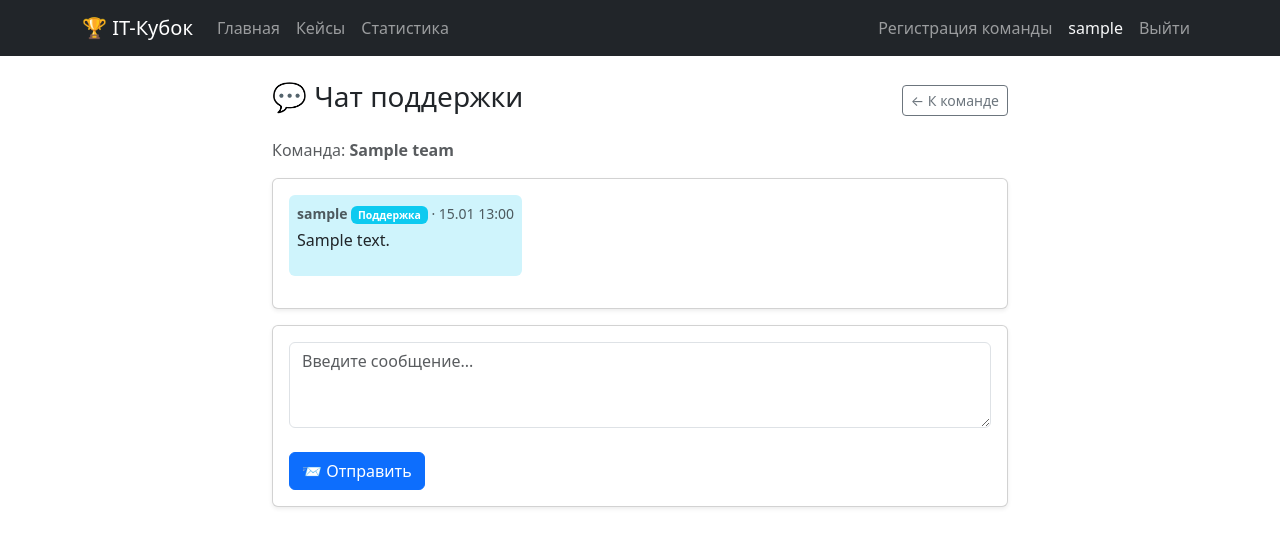
After one commit to kite-house/DevDash, a Django app: page /team/1/chat/ in a window 1280 px wide. The commit adds this page. Shown: the top 547 px of the page. Run offline with Django 5.2, Linux system fonts and the light colour scheme; a user stored in the database is signed in; tables that the repository leaves empty hold one stand-in row (values such as "Sample post"); parts of the project's set-up code (start-up, migrations or seed data) failed here and were passed over; some libraries are stand-ins or nearby versions.

Commit message:
💬 add support chat for team

```diff
--- a/core/forms.py
+++ b/core/forms.py
@@ -37,3 +37,14 @@ class TeamRegistrationForm(forms.ModelForm):
         else:
             self.fields['selected_case'].required = False
             self.fields['selected_case'].help_text = 'Можно выбрать позже'
+
+class ChatMessageForm(forms.Form):
+    """Форма отправки сообщения в чат"""
+    text = forms.CharField(
+        label="",
+        widget=forms.Textarea(attrs={
+            'rows': 3,
+            'placeholder': 'Введите сообщение...',
+            'class': 'form-control'
+        })
+    )
--- a/core/models.py
+++ b/core/models.py
@@ -124,3 +124,28 @@ class TeamCheckPointStatus(models.Model):
     def __str__(self):
         status = "✅" if self.is_passed else "❌"
         return f"{self.team.name} — {self.checkpoint.name} {status}"
+
+class ChatMessage(models.Model):
+    """Сообщение в чате поддержки команды"""
+    team = models.ForeignKey(
+        Team,
+        on_delete=models.CASCADE,
+        related_name='chat_messages',
+        verbose_name="Команда"
+    )
+    sender = models.ForeignKey(
+        User,
+        on_delete=models.CASCADE,
+        verbose_name="Отправитель"
+    )
+    text = models.TextField("Сообщение")
+    is_admin = models.BooleanField("От администратора", default=False)
+    created_at = models.DateTimeField("Время", auto_now_add=True)
+
+    class Meta:
+        verbose_name = "Сообщение чата"
+        verbose_name_plural = "Сообщения чата"
+        ordering = ['created_at']
+
+    def __str__(self):
+        return f"{self.sender.username} → {self.team.name}: {self.text[:30]}"
--- a/core/urls.py
+++ b/core/urls.py
@@ -8,5 +8,6 @@ urlpatterns = [
     path('cases/', views.case_list, name='case_list'),
     path('team/register/', views.register_team, name='register_team'),
     path('team/<int:team_id>/', views.team_detail, name='team_detail'),
+    path('team/<int:team_id>/chat/', views.team_chat, name='team_chat'),
     path('statistics/', views.statistics, name='statistics'),
 ]
--- a/core/views.py
+++ b/core/views.py
@@ -2,8 +2,8 @@ from django.shortcuts import render, redirect, get_object_or_404
 from django.contrib.auth.decorators import login_required
 from django.contrib import messages
 from django.utils import timezone
-from .models import Event, Case, Team, CheckPoint, TeamCheckPointStatus
-from .forms import TeamRegistrationForm
+from .models import Event, Case, Team, CheckPoint, TeamCheckPointStatus, ChatMessage
+from .forms import TeamRegistrationForm, ChatMessageForm
 
 
 def home(request):
@@ -110,3 +110,34 @@ def statistics(request):
         'checkpoints': checkpoints,
         'event': event,
     })
+
+@login_required
+def team_chat(request, team_id):
+    """Чат поддержки для команды"""
+    team = get_object_or_404(Team, id=team_id)
+
+    if request.user != team.captain and request.user not in team.members.all() and not request.user.is_staff:
+        messages.error(request, 'У вас нет доступа к этому чату.')
+        return redirect('core:home')
+
+    if request.method == 'POST':
+        form = ChatMessageForm(request.POST)
+        if form.is_valid():
+            ChatMessage.objects.create(
+                team=team,
+                sender=request.user,
+                text=form.cleaned_data['text'],
+                is_admin=request.user.is_staff
+            )
+            messages.success(request, 'Сообщение отправлено')
+            return redirect('core:team_chat', team_id=team.id)
+    else:
+        form = ChatMessageForm()
+
+    messages_qs = team.chat_messages.all().order_by('created_at')
+
+    return render(request, 'core/team_chat.html', {
+        'team': team,
+        'chat_messages': messages_qs,
+        'form': form,
+    })
--- /dev/null
+++ b/templates/core/team_chat.html
@@ -0,0 +1,72 @@
+{% extends 'base.html' %}
+{% load crispy_forms_tags %}
+
+{% block title %}Чат поддержки | {{ team.name }}{% endblock %}
+
+{% block content %}
+<div class="container py-4">
+    <div class="row">
+        <div class="col-lg-8 mx-auto">
+            <!-- Заголовок -->
+            <div class="d-flex justify-content-between align-items-center mb-3">
+                <h3>💬 Чат поддержки</h3>
+                <a href="{% url 'core:team_detail' team.id %}" class="btn btn-outline-secondary btn-sm">
+                    ← К команде
+                </a>
+            </div>
+            <p class="text-muted">Команда: <strong>{{ team.name }}</strong></p>
+
+            <!-- Окно сообщений -->
+            <div class="card shadow-sm mb-3">
+                <div class="card-body" style="max-height: 500px; overflow-y: auto;" id="chat-box">
+                    {% if chat_messages %}
+                        {% for msg in chat_messages %}
+                        <div class="mb-3 {% if msg.is_admin %}text-start{% else %}text-end{% endif %}">
+                            <div class="d-inline-block p-2 rounded {% if msg.is_admin %}bg-info-subtle{% else %}bg-light{% endif %}"
+                                 style="max-width: 75%;">
+                                <div class="small text-muted">
+                                    <strong>{{ msg.sender.username }}</strong>
+                                    {% if msg.is_admin %}
+                                    <span class="badge bg-info">Поддержка</span>
+                                    {% endif %}
+                                    · {{ msg.created_at|date:"d.m H:i" }}
+                                </div>
+                                <div class="mt-1">{{ msg.text|linebreaks }}</div>
+                            </div>
+                        </div>
+                        {% endfor %}
+                    {% else %}
+                        <div class="text-center text-muted py-4">
+                            <i class="bi bi-chat-dots" style="font-size: 2rem;"></i>
+                            <p class="mt-2">Сообщений пока нет. Начните диалог!</p>
+                        </div>
+                    {% endif %}
+                </div>
+            </div>
+
+            <!-- Форма отправки -->
+            <div class="card shadow-sm">
+                <div class="card-body">
+                    <form method="post">
+                        {% csrf_token %}
+                        {{ form|crispy }}
+                        <button type="submit" class="btn btn-primary mt-2">
+                            📨 Отправить
+                        </button>
+                    </form>
+                </div>
+            </div>
+        </div>
+    </div>
+</div>
+
+<!-- Автопрокрутка чата вниз -->
+<script>
+    document.addEventListener('DOMContentLoaded', function() {
+        var chatBox = document.getElementById('chat-box');
+        if (chatBox) {
+            chatBox.scrollTop = chatBox.scrollHeight;
+        }
+    });
+</script>
+{% endblock %}
--- a/templates/core/team_detail.html
+++ b/templates/core/team_detail.html
@@ -28,6 +28,10 @@
                         <span class="badge bg-danger">Выбыла</span>
                         {% endif %}
                     </p>
+
+                    <a href="{% url 'core:team_chat' team.id %}" class="btn btn-outline-primary">
+                        💬 Чат поддержки
+                    </a>
                 </div>
             </div>
         </div>
```
Also changed, not shown: core/admin.py (+16 -1 lines), core/migrations/0003_chatmessage.py (added).
